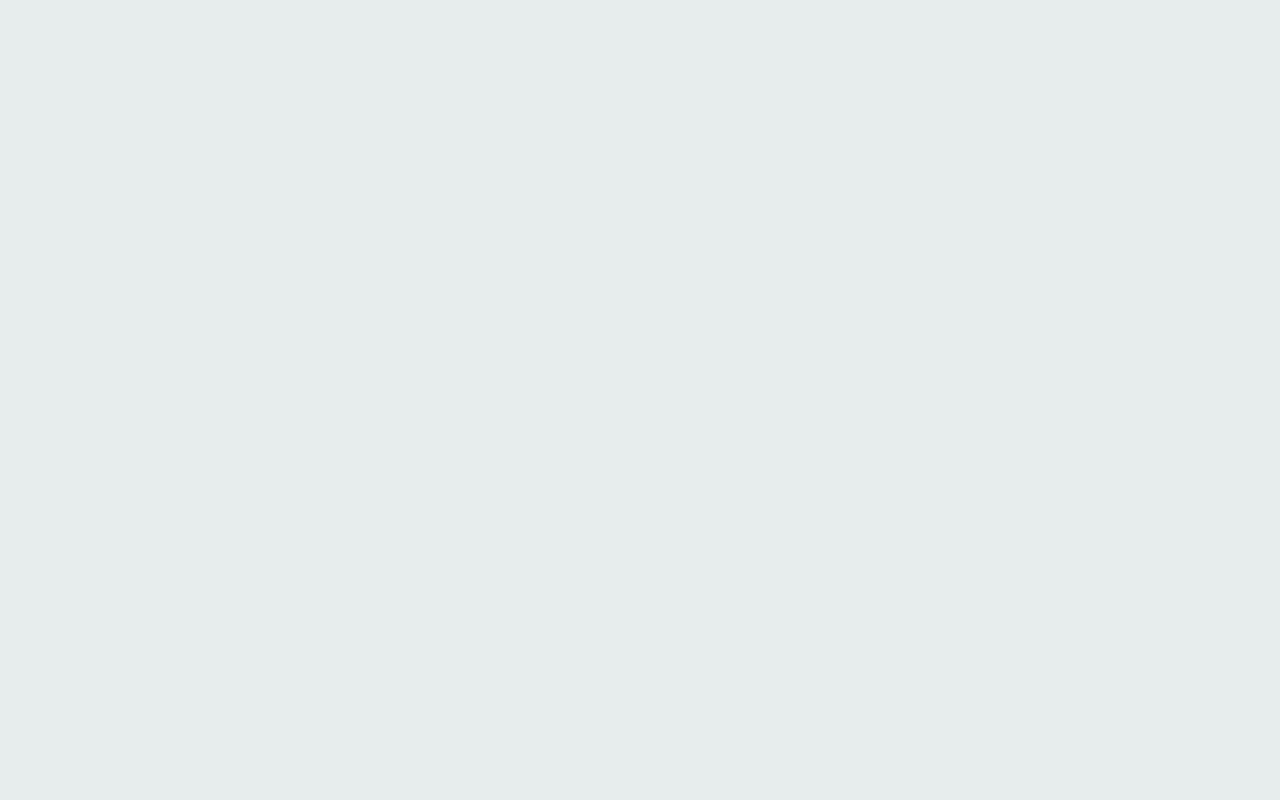
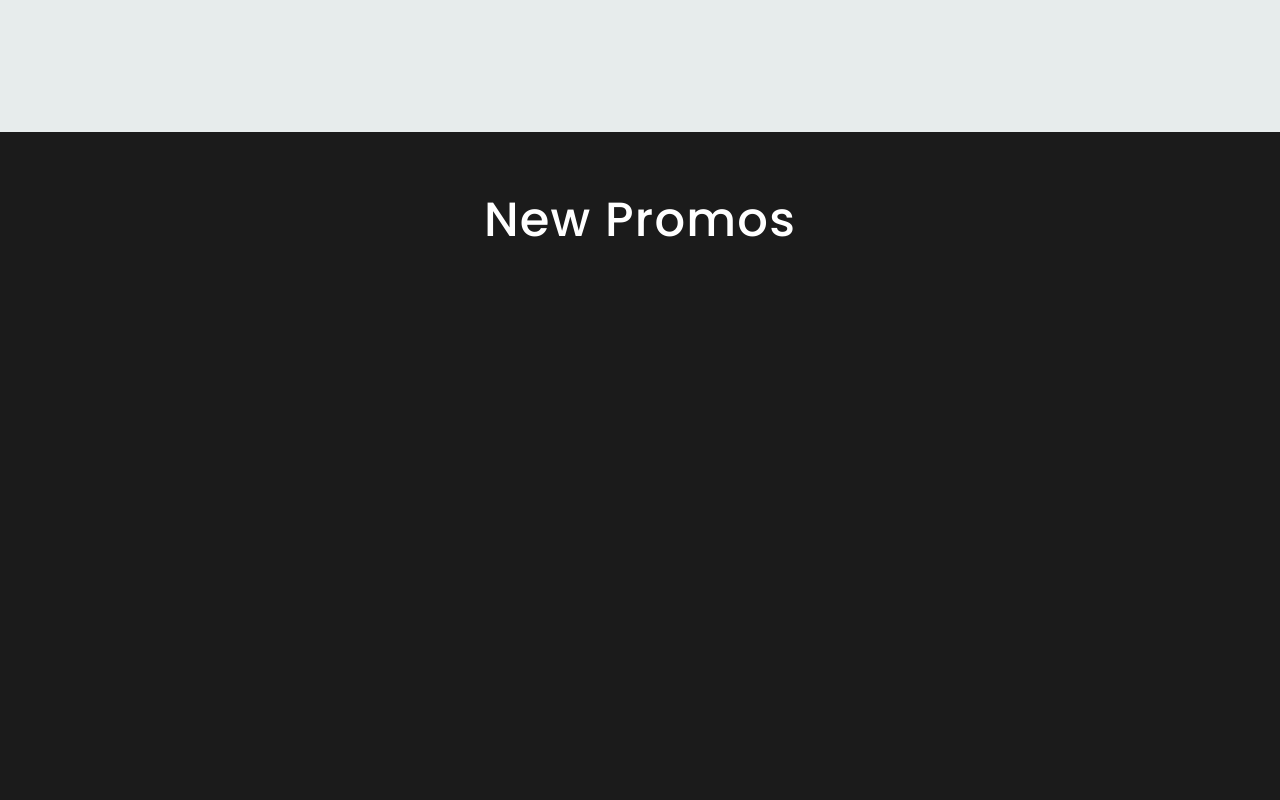
Before and after one commit to uezekiel-mufin/apple-clone-typescript, a Next.js app: page / in a window 1280 px wide. Shown: the part 740-1540 px from the top of the page. Built offline with nearby package versions, Linux system fonts and the light colour scheme; grey boxes are pictures that could not be loaded.

Commit message:
landing page continuation

```diff
--- a/components/Homepage/index.tsx
+++ b/components/Homepage/index.tsx
@@ -1,12 +1,28 @@
+import { GetServerSideProps } from "next";
 import React from "react";
 import Landing from "./Landing";
 
 const Index = () => {
   return (
-    <main className='relative h-[200vh] bg-[#E7ECEC]'>
-      <Landing />
-    </main>
+    <>
+      <main className='relative h-[200vh] bg-[#E7ECEC]'>
+        <Landing />
+      </main>
+      <section className='relative z-40 -mt-[100vh] min-h-screen bg-[#1B1B1B]'>
+        <div className='space-y-10 py-16'>
+          <h1 className='text-center text-4xl font-medium tracking-wide text-white md:text-5xl'>
+            New Promos
+          </h1>
+        </div>
+      </section>
+    </>
   );
 };
 
 export default Index;
+
+export const getServerSideProps: GetServerSideProps = async () => {
+  return {
+    props: {},
+  };
+};
```
